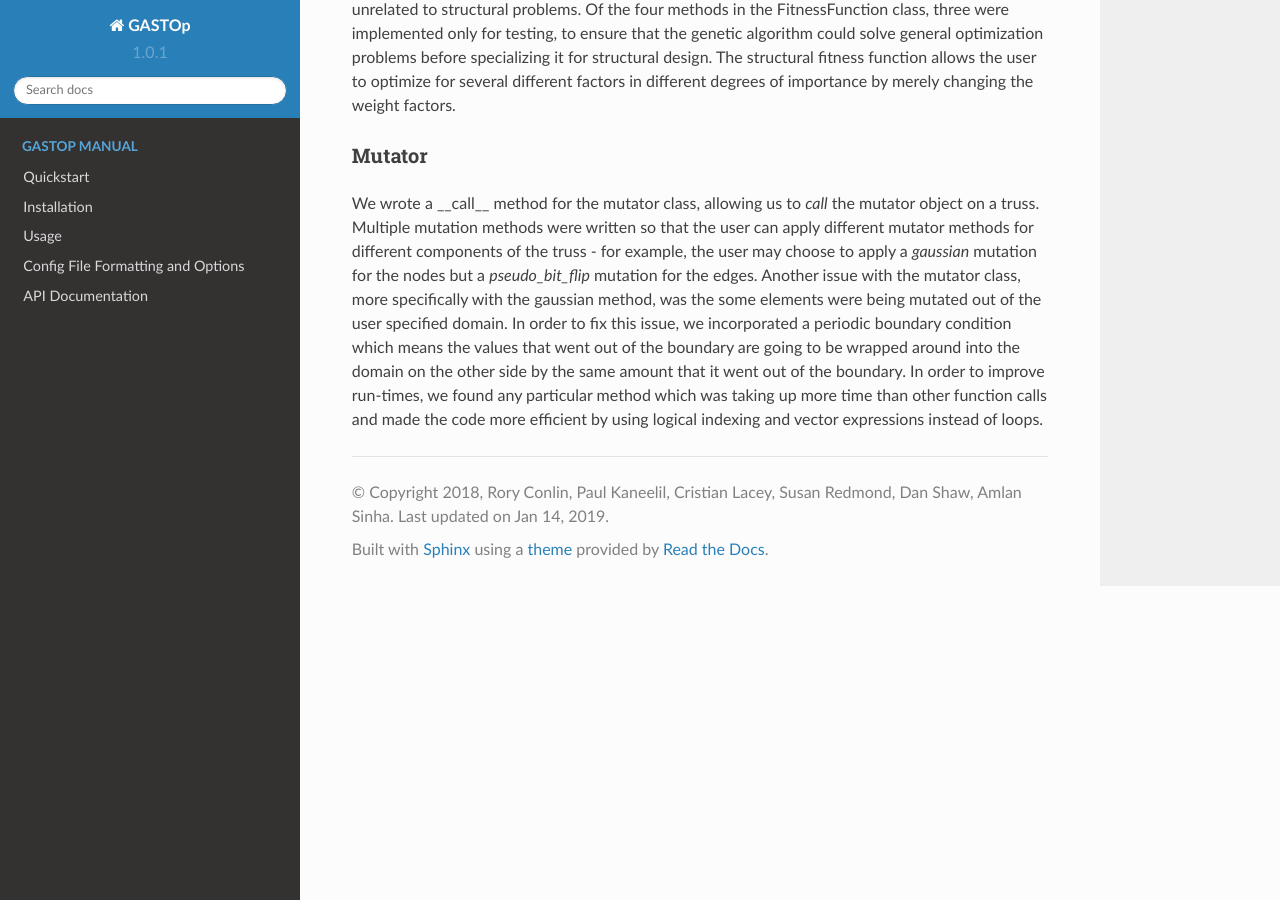
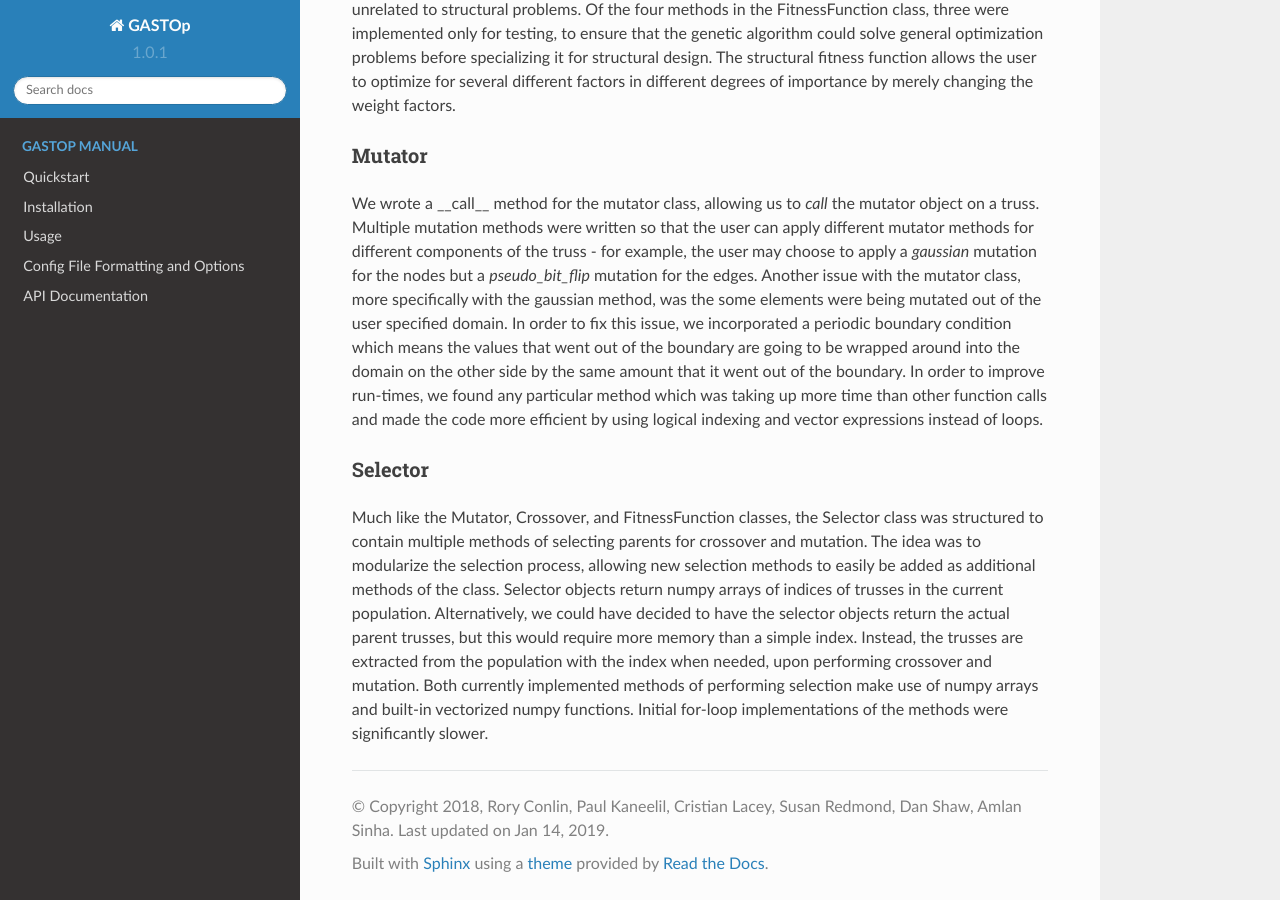
Before and after one commit to f0uriest/GASTOp, a Sphinx documentation site: the page built from docs/lessons_learned.rst, in a window 1280 px wide and 900 px high, scrolled down 2386 px. Built offline with Sphinx 7.4.7 and the Read the Docs theme 2.0.0, drawn with Linux system fonts in a browser that asks for light colours.

Commit message:
Update lessons_learned.rst

```diff
--- a/docs/lessons_learned.rst
+++ b/docs/lessons_learned.rst
@@ -119,3 +119,7 @@ on the other side by the same amount that it went out of the boundary. In order
 run-times,  we found any particular method which was taking up more time than other function calls
 and made the code more efficient by using logical indexing and vector expressions instead of
 loops.
+
+Selector
+********
+Much like the Mutator, Crossover, and FitnessFunction classes, the Selector class was structured to contain multiple methods of selecting parents for crossover and mutation. The idea was to modularize the selection process, allowing new selection methods to easily be added as additional methods of the class. Selector objects return numpy arrays of indices of trusses in the current population. Alternatively, we could have decided to have the selector objects return the actual parent trusses, but this would require more memory than a simple index. Instead, the trusses are extracted from the population with the index when needed, upon performing crossover and mutation. Both currently implemented methods of performing selection make use of numpy arrays and built-in vectorized numpy functions. Initial for-loop implementations of the methods were significantly slower.
```
